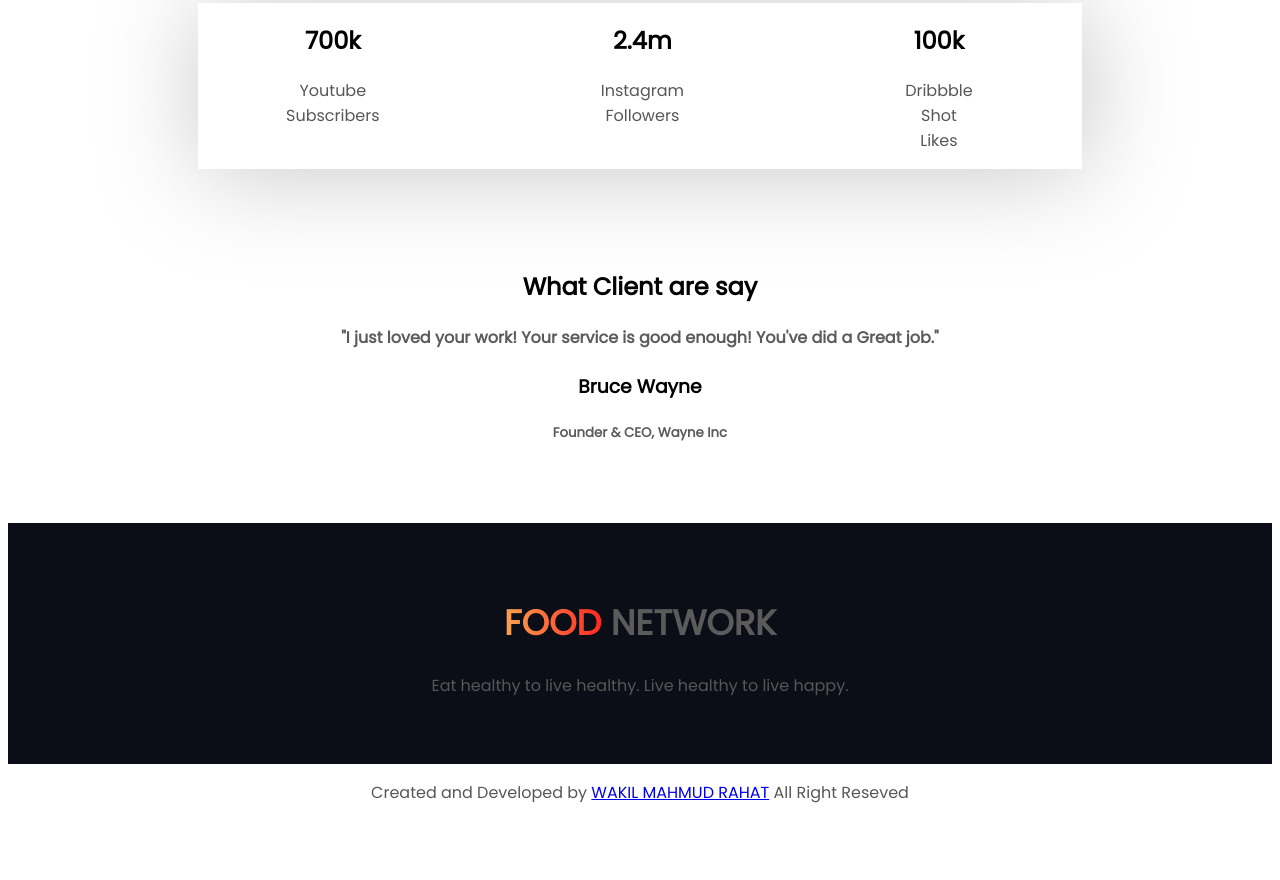
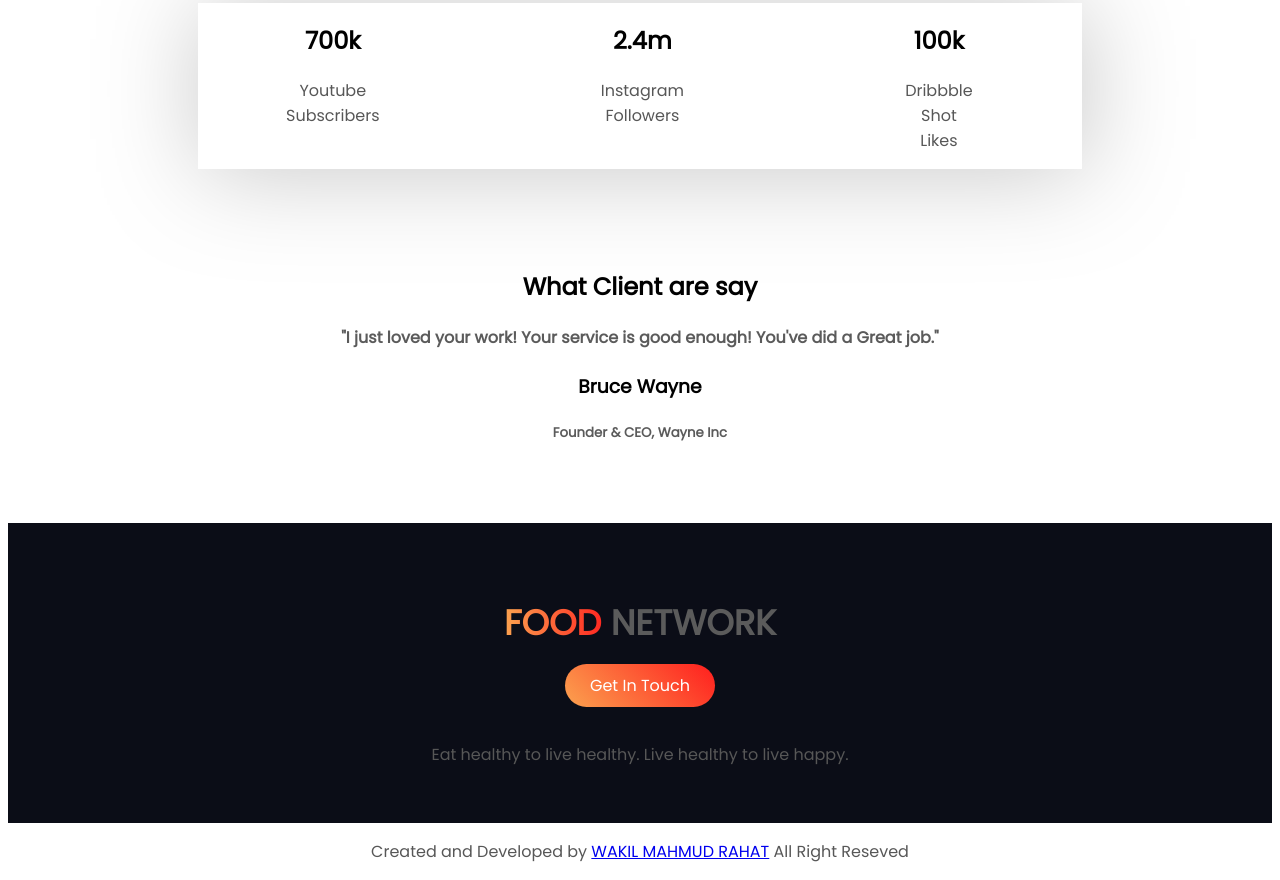
Before and after one commit to rahat2005/Food-Network, a plain HTML site: page index.html in a window 1280 px wide. Shown: the part 2016-2896 px from the top of the page. Before the commit the page ends 2837 px from the top, so only its background shows below. Drawn offline with Linux system fonts and the light colour scheme.

Commit message:
final result

```diff
--- a/index.html
+++ b/index.html
@@ -171,13 +171,16 @@
 <!--footer-->
 <footer>
     <h1 class="font-size1"> <span class="text-gradient"> FOOD </span> <span style="color: #5B5B5B;"> NETWORK</span></h1>
-    <p>
+    <a class="order-button" target="_blank" href="https://github.com/rahat2005">Get In Touch</a>
+
+    <p class="extra-padding">
         Eat healthy to live healthy. Live healthy to live happy.
     </p>
 
 </footer>
 <p class="textfix-2">
-    Created and Developed by <a target="_blank" href="https://www.linkedin.com/in/wakil-mahmud">WAKIL MAHMUD RAHAT</a>
+    Created and Developed by <a target="_blank" href="https://github.com/rahat2005">WAKIL MAHMUD
+        RAHAT</a>
     All Right Reseved
 </p>
 
--- a/style.css
+++ b/style.css
@@ -119,7 +119,7 @@ footer{
 
 footer{
     padding-top: 50px;
-    padding-bottom: 50px;
+    padding-bottom: 40px;
     text-align: center;
 
 }
@@ -131,3 +131,7 @@ footer{
 .font-size1{
     font-size: 35px;
 }
+.extra-padding{
+    padding-top: 28px;
+
+}
```
